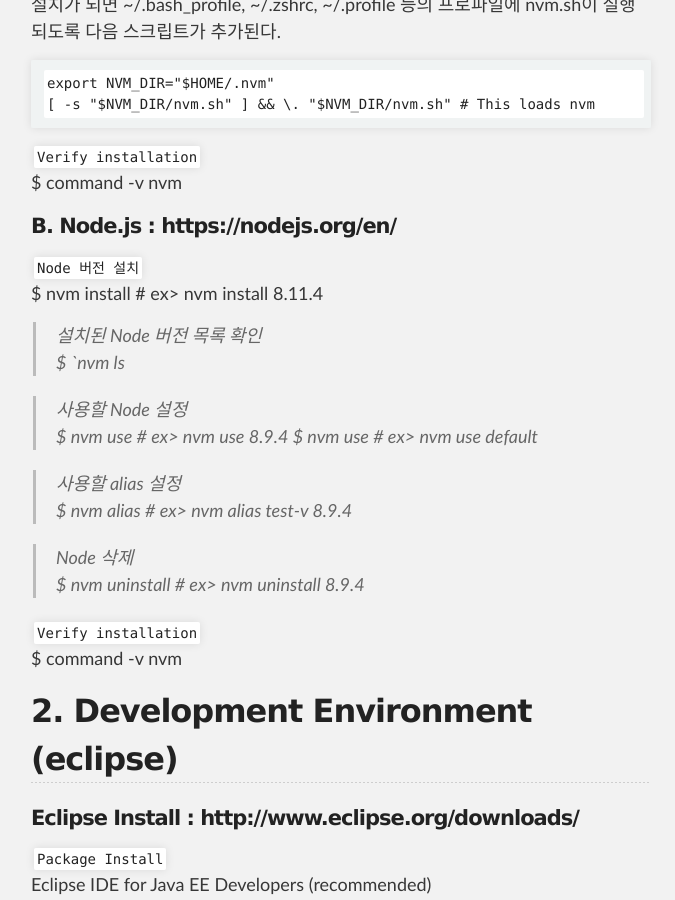
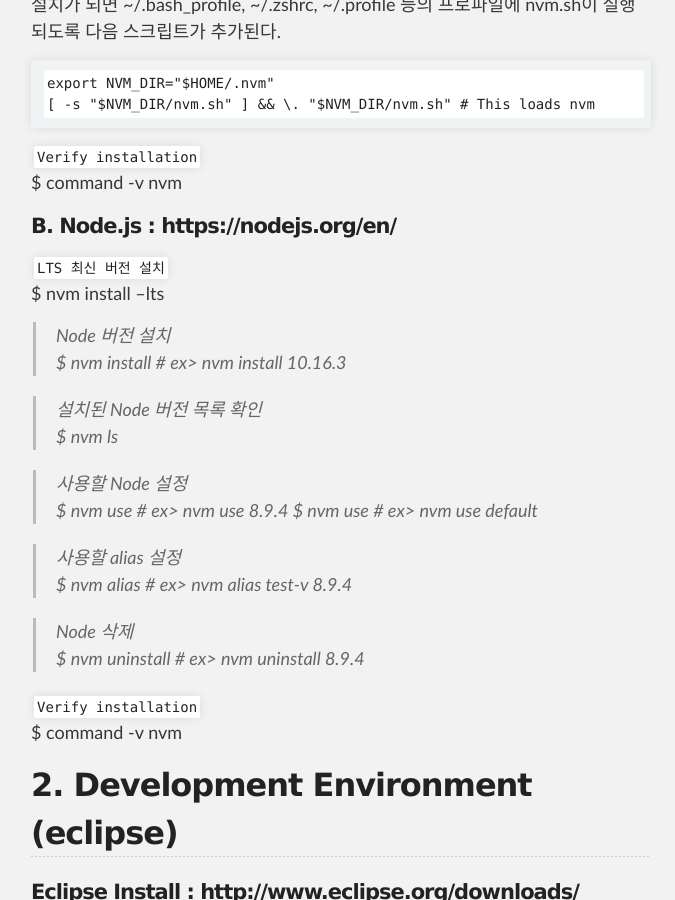
Before and after one commit to unlimited9/unlimited9.github.com, a Jekyll site: the page built from reference.notes/TA/node.js/install.n.setup.md, in a window 1280 px wide and 900 px high, scrolled down 1142 px. Shown: the whole window, without its empty margins (299-974 px from the left). Built offline with Jekyll 4.4.1, drawn with Linux system fonts in a browser that asks for light colours; our own code applies the rules of GitHub Pages for plain Markdown files.

Commit message:
Update install.n.setup.md

```diff
--- a/reference.notes/TA/node.js/install.n.setup.md
+++ b/reference.notes/TA/node.js/install.n.setup.md
@@ -33,11 +33,15 @@ export NVM_DIR="$HOME/.nvm"
 $ command -v nvm
 
 #### B. Node.js : https://nodejs.org/en/
-`Node 버전 설치`
-$ nvm install <version> # ex> nvm install 8.11.4
+
+`LTS 최신 버전 설치`
+$ nvm install --lts
+
+> Node 버전 설치
+$ nvm install <version> # ex> nvm install 10.16.3
 
 > 설치된 Node 버전 목록 확인
-$ `nvm ls
+$ nvm ls
 
 > 사용할 Node 설정
 $ nvm use <version> # ex> nvm use 8.9.4
```
